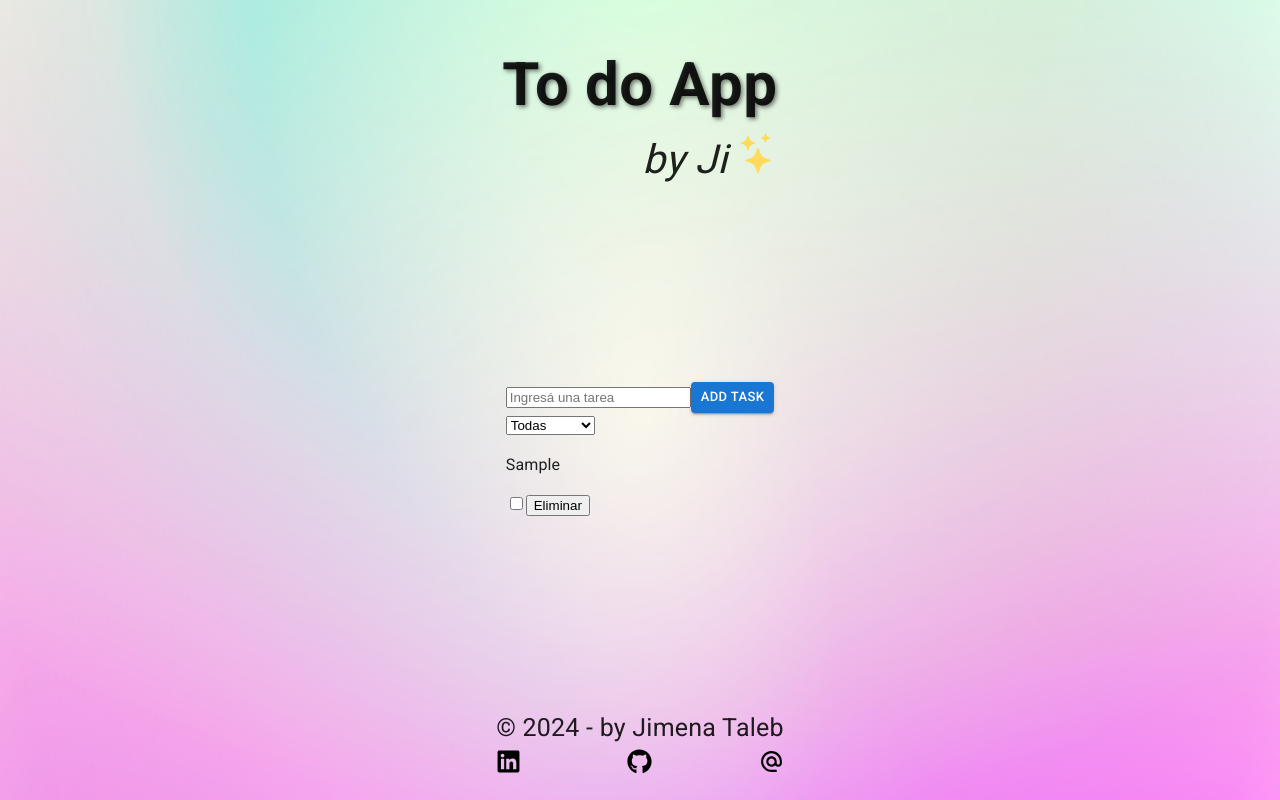
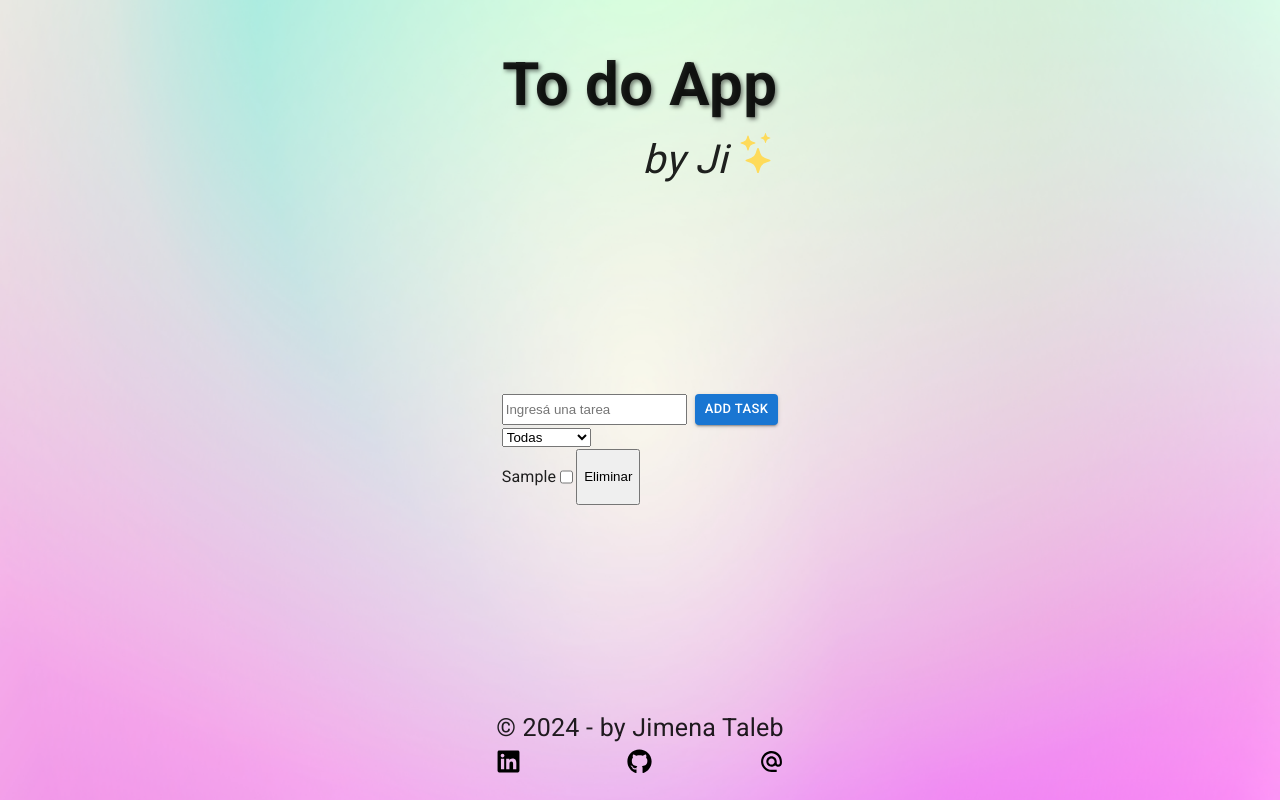
Before and after one commit to JimenaTaleb/To-do-App, a React (Vite) app: page / in a window 1280 px wide. Both pictures are taken after typing "Sample" into the empty fields and a click on the button "ADD TASK". Built offline with nearby package versions, Linux system fonts and the light colour scheme.

Commit message:
adding box styles

```diff
--- a/src/components/Container.jsx
+++ b/src/components/Container.jsx
@@ -21,7 +21,7 @@ export default function Container() {
         setTasks={handleTasksChange}
         setFilteredTasks={setFilteredTasks}
       />
-       <TaskContainer
+      <TaskContainer
         tasks={tasks}
         setTasks={setTasks}
         filteredTasks={filteredTasks}
--- a/src/components/Form.jsx
+++ b/src/components/Form.jsx
@@ -1,5 +1,6 @@
 import { useState } from "react";
 import Button from '@mui/material/Button';
+import Box from '@mui/material/Box';
 
 export default function Form({ addTask, tasks }) {
   const [task, setTask] = useState({
@@ -42,6 +43,7 @@ export default function Form({ addTask, tasks }) {
 
   return (
     <form onSubmit={handleAddTask}>
+      <Box display="flex" flexDirection="row" gap={1}>
         <input
           type="text"
           value={task.title}
@@ -49,6 +51,7 @@ export default function Form({ addTask, tasks }) {
           onChange={(e) => setTask({ ...task, title: e.target.value })}
         />
         <Button type="submit" variant="contained" size="small">Add Task</Button>
+      </Box>
       {error && <p style={{ color: "red" }}>{error}</p>}
     </form>
   );
--- a/src/components/Task.jsx
+++ b/src/components/Task.jsx
@@ -1,4 +1,5 @@
 import { useState } from "react";
+import { Box } from "@mui/material";
 
 export default function Task({ task, tasks, setTasks, handleDeleteTask }) {
   const [completed, setCompleted] = useState(task.completed || false);
@@ -18,6 +19,7 @@ export default function Task({ task, tasks, setTasks, handleDeleteTask }) {
 
   return (
     <div>
+      <Box display="flex" flexDirection="row">
         <p>{task.title}</p>
         <input
           type="checkbox"
@@ -25,6 +27,7 @@ export default function Task({ task, tasks, setTasks, handleDeleteTask }) {
           onChange={handleCheckboxChange}
         />
         <button onClick={handleDelete}>Eliminar</button>
+      </Box>
     </div>
   );
 }
--- a/src/components/TaskContainer.jsx
+++ b/src/components/TaskContainer.jsx
@@ -1,15 +1,22 @@
 import Task from "./Task";
+import { Box } from "@mui/material";
 
-export default function TaskContainer({ tasks, setTasks, filteredTasks, setFilteredTasks }) {
+export default function TaskContainer({
+  tasks,
+  setTasks,
+  filteredTasks,
+  setFilteredTasks,
+}) {
   const handleDeleteTask = (taskId) => {
     const updatedTasks = tasks.filter((t) => t.id !== taskId);
     setTasks(updatedTasks);
     localStorage.setItem("tasks", JSON.stringify(updatedTasks));
-    setFilteredTasks(updatedTasks)
+    setFilteredTasks(updatedTasks);
   };
 
   return (
     <div>
+      <Box display="flex" flexDirection="column" mminheight="2800px">
         {filteredTasks.map((task) => (
           <Task
             key={task.id}
@@ -19,6 +26,7 @@ export default function TaskContainer({ tasks, setTasks, filteredTasks, setFilte
             handleDeleteTask={handleDeleteTask}
           />
         ))}
+      </Box>
     </div>
   );
 }
```
Lines whose indentation alone changed are shown as unchanged.
